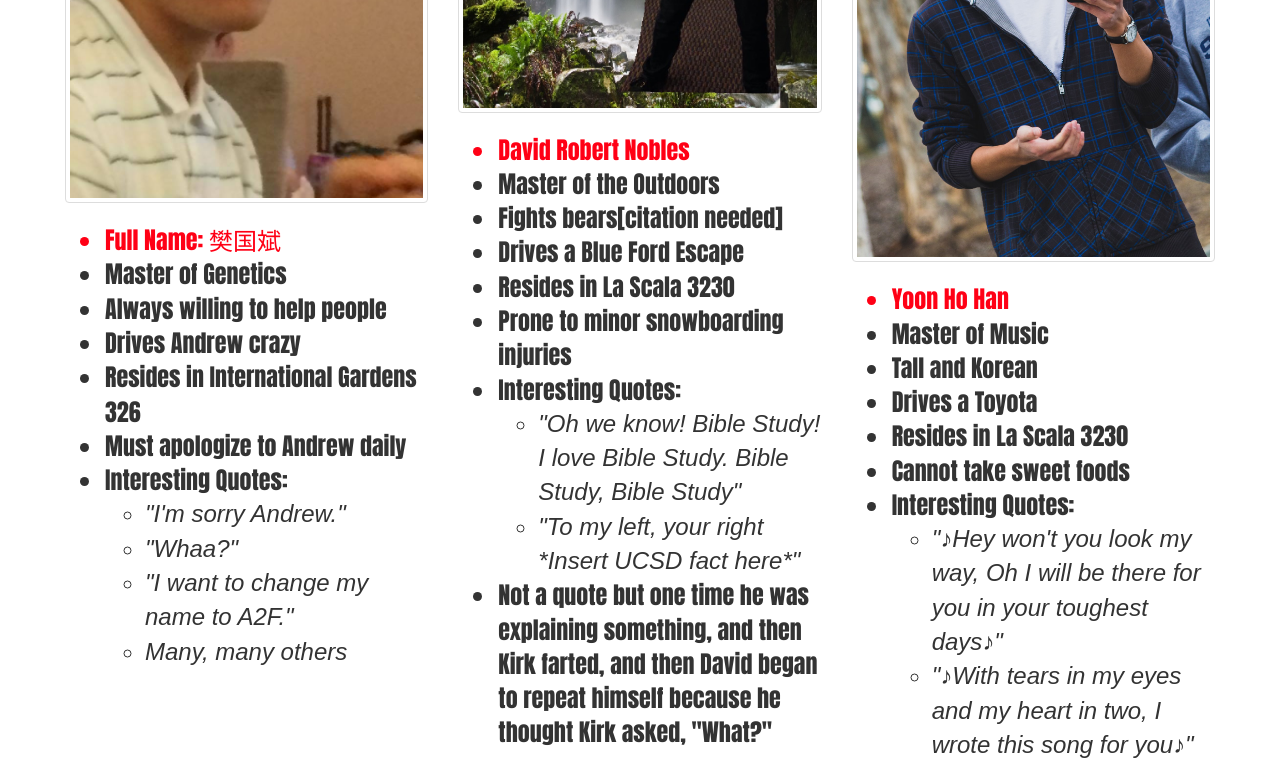
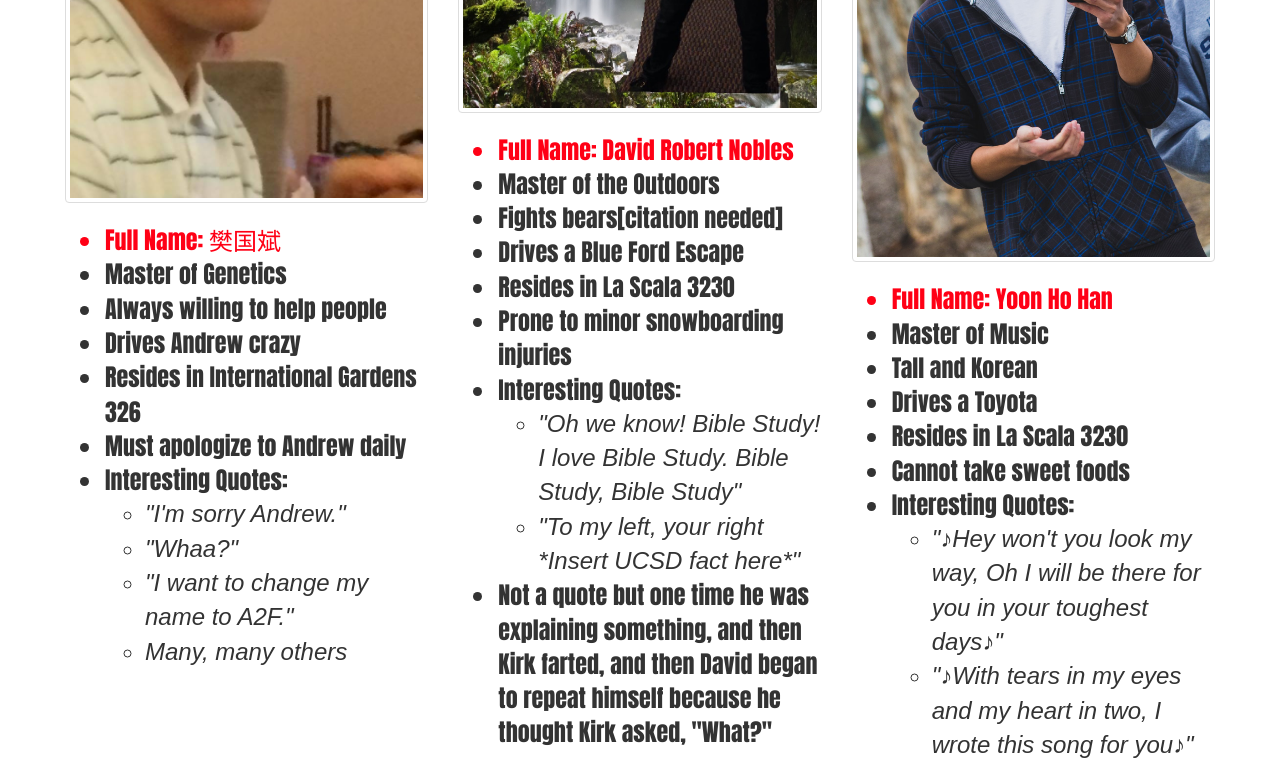
Before and after one commit to KoShinRyo/KoShinRyo.github.io, a plain HTML site: page index.html in a window 1280 px wide. Shown: the part 1920-2689 px from the top of the page. Drawn offline with Linux system fonts and the light colour scheme.

Commit message:
Added "Full Name:" to David and Eric's profiles

```diff
--- a/index.html
+++ b/index.html
@@ -113,7 +113,7 @@
           <img src="img/david1.jpg"/>
         </div>
         <ul class="details">
-          <li class="fn">David Robert Nobles</li>
+          <li class="fn">Full Name: David Robert Nobles</li>
           <li>Master of the Outdoors</li>
           <li>Fights bears[citation needed]</li>
           <li>Drives a Blue Ford Escape</li>
@@ -134,7 +134,7 @@
           <img src="img/eric1.jpg"/>
         </div>
         <ul class="details">
-          <li class="fn">Yoon Ho Han</li>
+          <li class="fn">Full Name: Yoon Ho Han</li>
           <li>Master of Music</li>
           <li>Tall and Korean</li>
           <li>Drives a Toyota</li>
```
